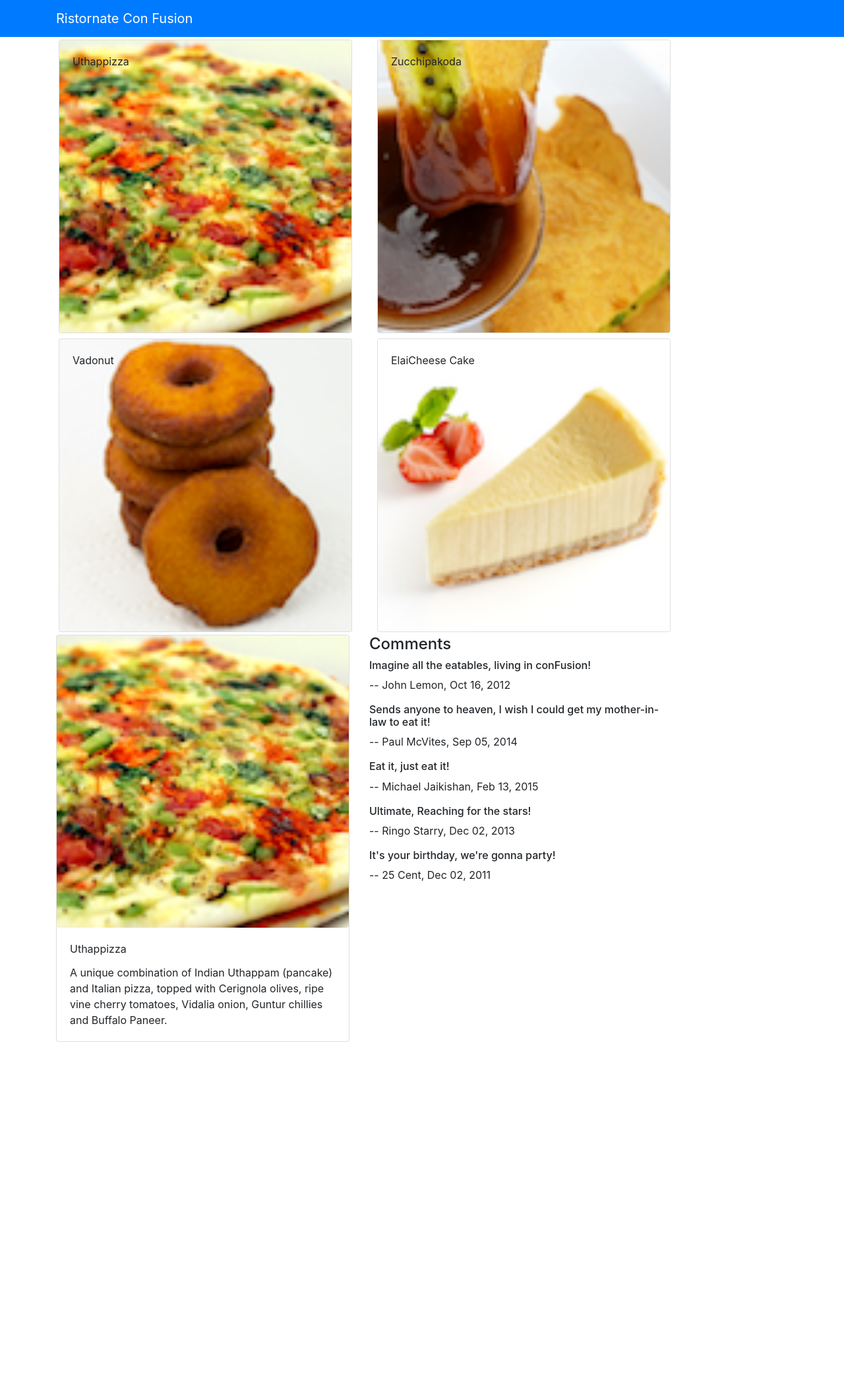
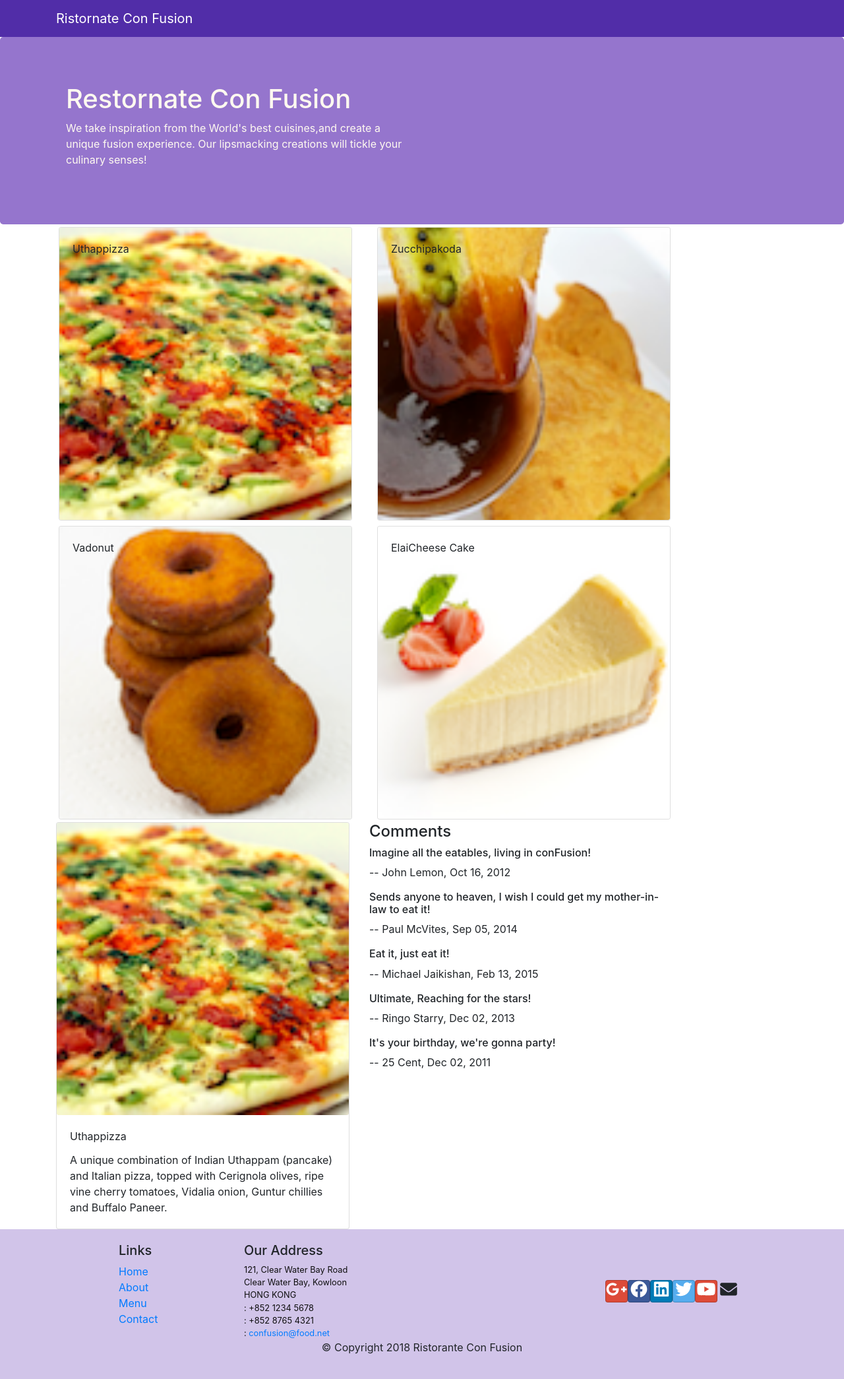
Before and after one commit to paramjeetdhiman/confusion-app, a React (Create React App) app: page / in a window 1280 px wide. Shown: the whole page at 66% size. Before the commit the page ends 1579 px from the top, so only its background shows below. Built offline with nearby package versions, Linux system fonts and the light colour scheme.

Commit message:
add header and footer

```diff
--- a/package.json
+++ b/package.json
@@ -7,8 +7,11 @@
     "@testing-library/react": "^11.1.0",
     "@testing-library/user-event": "^12.1.10",
     "bootstrap": "^4.5.3",
+    "bootstrap-social": "^5.1.1",
+    "font-awesome": "^4.7.0",
     "react": "^17.0.1",
     "react-dom": "^17.0.1",
+    "react-icons": "^3.11.0",
     "react-popper": "^2.2.4",
     "react-scripts": "4.0.0",
     "reactstrap": "^8.7.1",
--- a/src/App.css
+++ b/src/App.css
@@ -0,0 +1,33 @@
+.row-header {
+  margin: 0px auto;
+  padding: 0px auto;
+}
+
+.row-content {
+  margin: 0px auto;
+  padding: 50px 0px 50px 0px;
+  border-bottom: 1px ridge;
+  min-height: 400px;
+}
+
+.footer {
+  background-color: #d1c4e9;
+  margin: 0px auto;
+  padding: 20px 0px 20px 0px;
+}
+.jumbotron {
+  padding: 70px 30px 70px 30px;
+  margin: 0px auto;
+  background: #9575cd;
+  color: floralwhite;
+}
+
+address {
+  font-size: 80%;
+  margin: 0px;
+  color: #0f0f0f;
+}
+
+.navbar-dark {
+  background-color: #512da8;
+}
--- a/src/App.js
+++ b/src/App.js
@@ -1,6 +1,6 @@
 import React from 'react';
 import Main from './components/MainComponent';
-
+import './App.css';
 function App() {
   return (
     <>
--- /dev/null
+++ b/src/components/Footer.js
@@ -0,0 +1,95 @@
+import React from 'react';
+import {
+  FaTwitter,
+  FaFacebook,
+  FaGooglePlusG,
+  FaEnvelope,
+  FaYoutube,
+  FaLinkedin,
+} from 'react-icons/fa';
+
+const Footer = () => {
+  return (
+    <>
+      <div className="footer">
+        <div className="container">
+          <div className="row justify-content-center">
+            <div className="col-4 offset-1 col-sm-2">
+              <h5>Links</h5>
+              <ul className="list-unstyled">
+                <li>
+                  <a href="#">Home</a>
+                </li>
+                <li>
+                  <a href="#">About</a>
+                </li>
+                <li>
+                  <a href="#">Menu</a>
+                </li>
+                <li>
+                  <a href="contactus.html">Contact</a>
+                </li>
+              </ul>
+            </div>
+            <div className="col-7 col-sm-5">
+              <h5>Our Address</h5>
+              <address>
+                121, Clear Water Bay Road
+                <br />
+                Clear Water Bay, Kowloon
+                <br />
+                HONG KONG
+                <br />
+                <i className="fa fa-phone fa-lg"></i>: +852 1234 5678
+                <br />
+                <i className="fa fa-fax fa-lg"></i>: +852 8765 4321
+                <br />
+                <i className="fa fa-envelope fa-lg"></i>:{' '}
+                <a href="mailto:confusion@food.net">confusion@food.net</a>
+              </address>
+            </div>
+            <div className="col-12 col-sm-4 align-self-center">
+              <div className="text-center">
+                <a
+                  className="btn btn-social-icon btn-google"
+                  href="http://google.com/+">
+                  <FaGooglePlusG />
+                </a>
+                <a
+                  className="btn btn-social-icon btn-facebook"
+                  href="http://www.facebook.com/profile.php?id=">
+                  <FaFacebook />
+                </a>
+                <a
+                  className="btn btn-social-icon btn-linkedin"
+                  href="http://www.linkedin.com/in/">
+                  <FaLinkedin />
+                </a>
+                <a
+                  className="btn btn-social-icon btn-twitter"
+                  href="http://twitter.com/">
+                  <FaTwitter />
+                </a>
+                <a
+                  className="btn btn-social-icon btn-google"
+                  href="http://youtube.com/">
+                  <FaYoutube />
+                </a>
+                <a className="btn btn-social-icon" href="mailto:">
+                  <FaEnvelope />
+                </a>
+              </div>
+            </div>
+          </div>
+          <div className="row justify-content-center">
+            <div className="col-auto">
+              <p>© Copyright 2018 Ristorante Con Fusion</p>
+            </div>
+          </div>
+        </div>
+      </div>
+    </>
+  );
+};
+
+export default Footer;
--- /dev/null
+++ b/src/components/Header.js
@@ -0,0 +1,30 @@
+import React from 'react';
+import { Navbar, NavbarBrand, Jumbotron } from 'reactstrap';
+
+const Header = () => {
+  return (
+    <>
+      <Navbar dark>
+        <div className="container">
+          <NavbarBrand href="/">Ristornate Con Fusion</NavbarBrand>
+        </div>
+      </Navbar>
+      <Jumbotron>
+        <div className="container">
+          <div className="row row-header">
+            <div className="col-12 col-sm-6">
+              <h1>Restornate Con Fusion</h1>
+              <p>
+                We take inspiration from the World's best cuisines,and create a
+                unique fusion experience. Our lipsmacking creations will tickle
+                your culinary senses!
+              </p>
+            </div>
+          </div>
+        </div>
+      </Jumbotron>
+    </>
+  );
+};
+
+export default Header;
--- a/src/components/MainComponent.js
+++ b/src/components/MainComponent.js
@@ -1,8 +1,9 @@
 import React, { useState } from 'react';
-import { Navbar, NavbarBrand } from 'reactstrap';
 import Menu from './MenuComponent';
 import DishDetailComponent from './DishDetailComponent';
 import { DISHES } from '../shared/dishes';
+import Header from './Header';
+import Footer from './Footer';
 
 const Main = () => {
   const [dishes, _] = useState(DISHES);
@@ -13,17 +14,14 @@
   };
 
   return (
-    <div className="App">
-      <Navbar dark color="primary">
-        <div className="container">
-          <NavbarBrand href="/">Ristornate Con Fusion</NavbarBrand>
-        </div>
-      </Navbar>
+    <>
+      <Header />
       <Menu dishes={dishes} onClick={(dishId) => onDishSelect(dishId)} />
       <DishDetailComponent
         dish={dishes.filter((dish) => dish.id === selectedDish)[0]}
       />
-    </div>
+      <Footer />
+    </>
   );
 };
 
--- a/src/index.js
+++ b/src/index.js
@@ -1,6 +1,7 @@
 import React from 'react';
 import ReactDOM from 'react-dom';
 import 'bootstrap/dist/css/bootstrap.min.css';
+import 'bootstrap-social/bootstrap-social.css';
 import './index.css';
 import App from './App';
 
```
Also changed, not shown: src/components/DishDetailComponent.js (line endings or trailing spaces), 1 other file (tests, documents, lock files or other folders).
